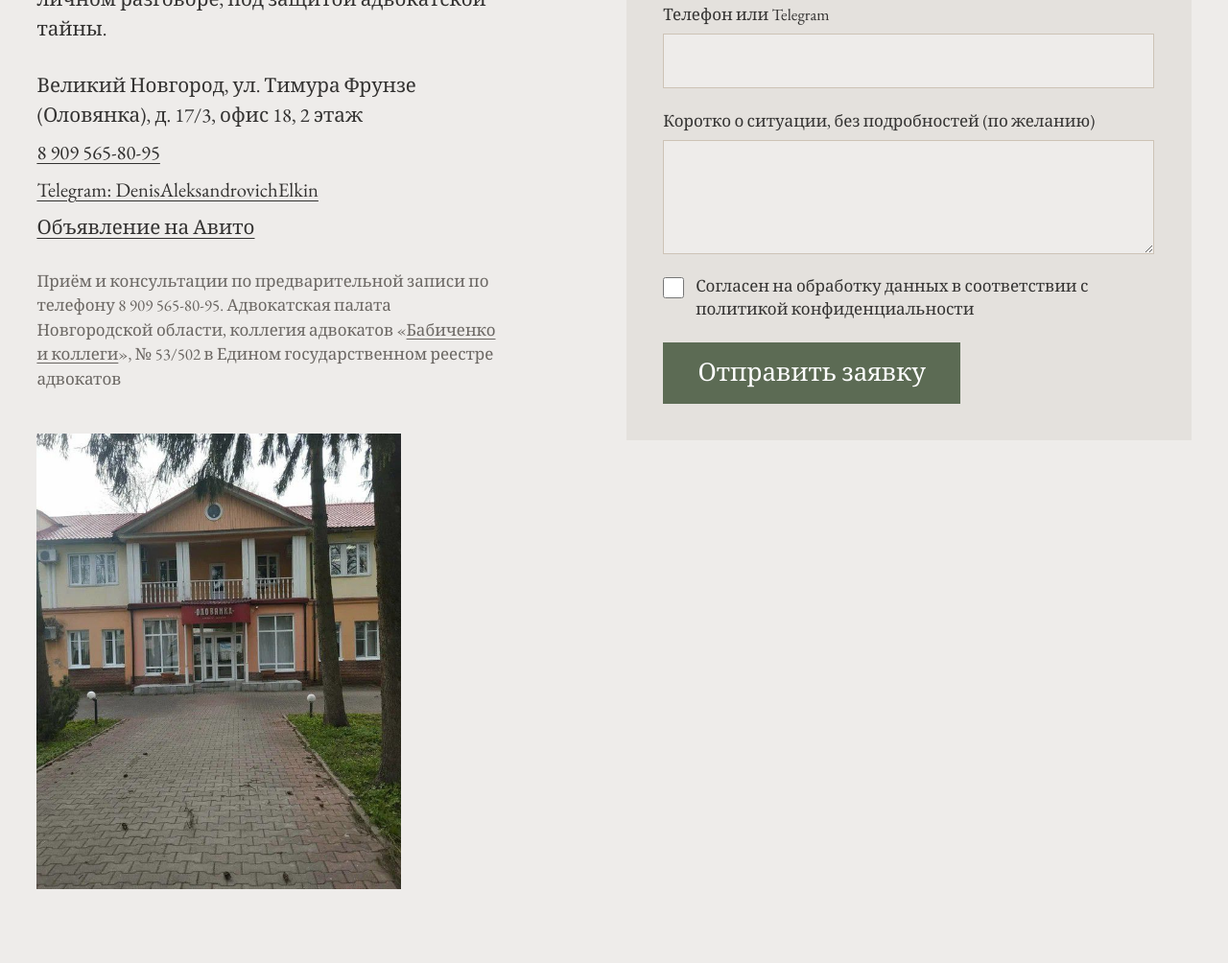
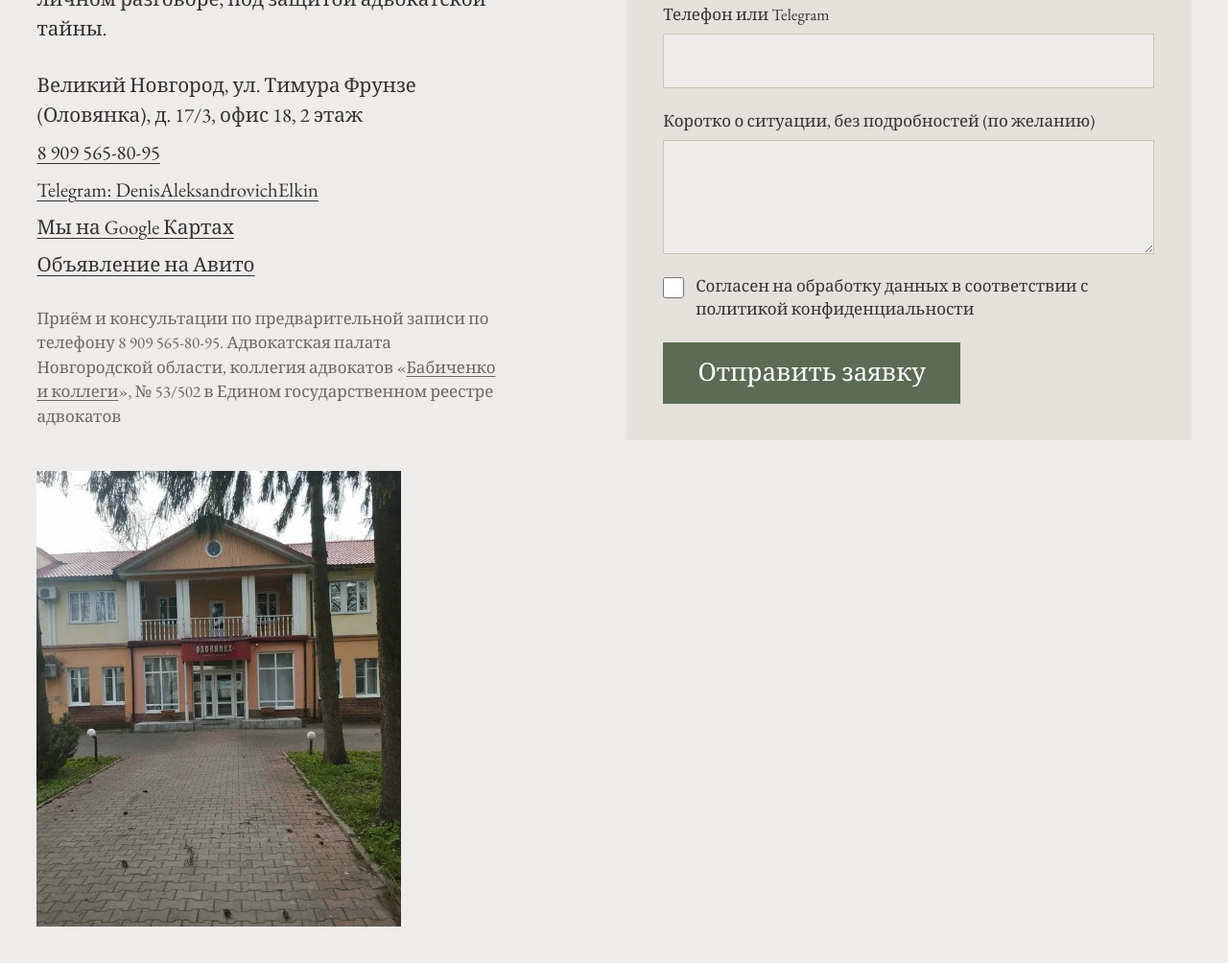
Before and after one commit to murzzsite/advokat-zashita, a plain HTML site: page index.html in a window 1280 px wide. Shown: the part 10620-11624 px from the top of the page at 96% size. Drawn offline with nearby package versions, Linux system fonts and the light colour scheme.

Commit message:
add Google Maps card link

```diff
--- a/index.html
+++ b/index.html
@@ -272,6 +272,7 @@
       <li>Великий Новгород, ул. Тимура Фрунзе (Оловянка), д. 17/3, офис 18, 2 этаж</li>
       <li><a href="tel:+79095658095">8 909 565-80-95</a></li>
       <li><a href="https://t.me/DenisAleksandrovichElkin" target="_blank" rel="noopener">Telegram: DenisAleksandrovichElkin</a></li>
+      <li><a href="https://maps.app.goo.gl/A3eFZa1GwuMzMQrG9" target="_blank" rel="noopener">Мы на Google Картах</a></li>
       <li><a href="https://www.avito.ru/velikiy_novgorod/predlozheniya_uslug/advokat_denis_aleksandrovich_elkin_4994086513" target="_blank" rel="noopener">Объявление на Авито</a></li>
     </ul>
     <p class="contact__small" data-reveal>Приём и консультации по предварительной записи по телефону 8 909 565-80-95. Адвокатская палата Новгородской области, коллегия адвокатов «<a href="https://babichenko-advokat.tb.ru/" target="_blank" rel="noopener">Бабиченко и коллеги</a>», № 53/502 в Едином государственном реестре адвокатов</p>
```
